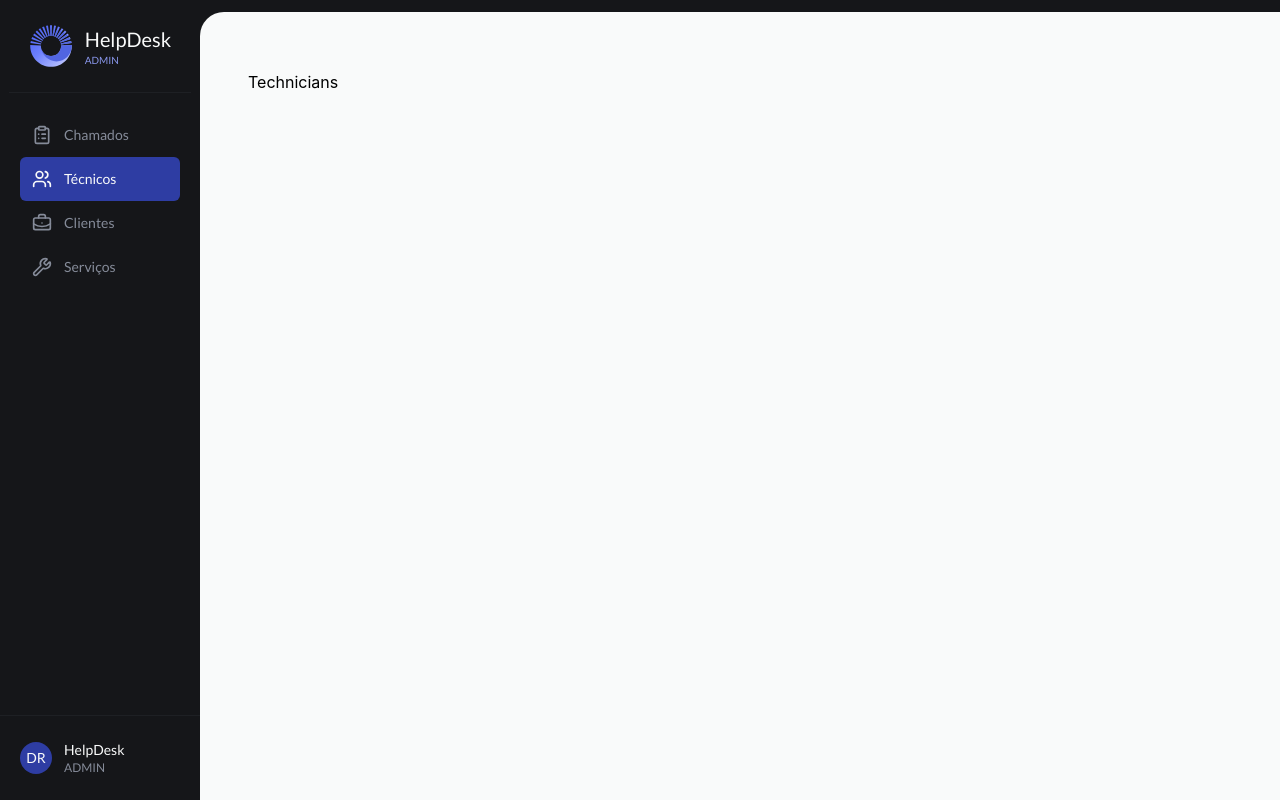
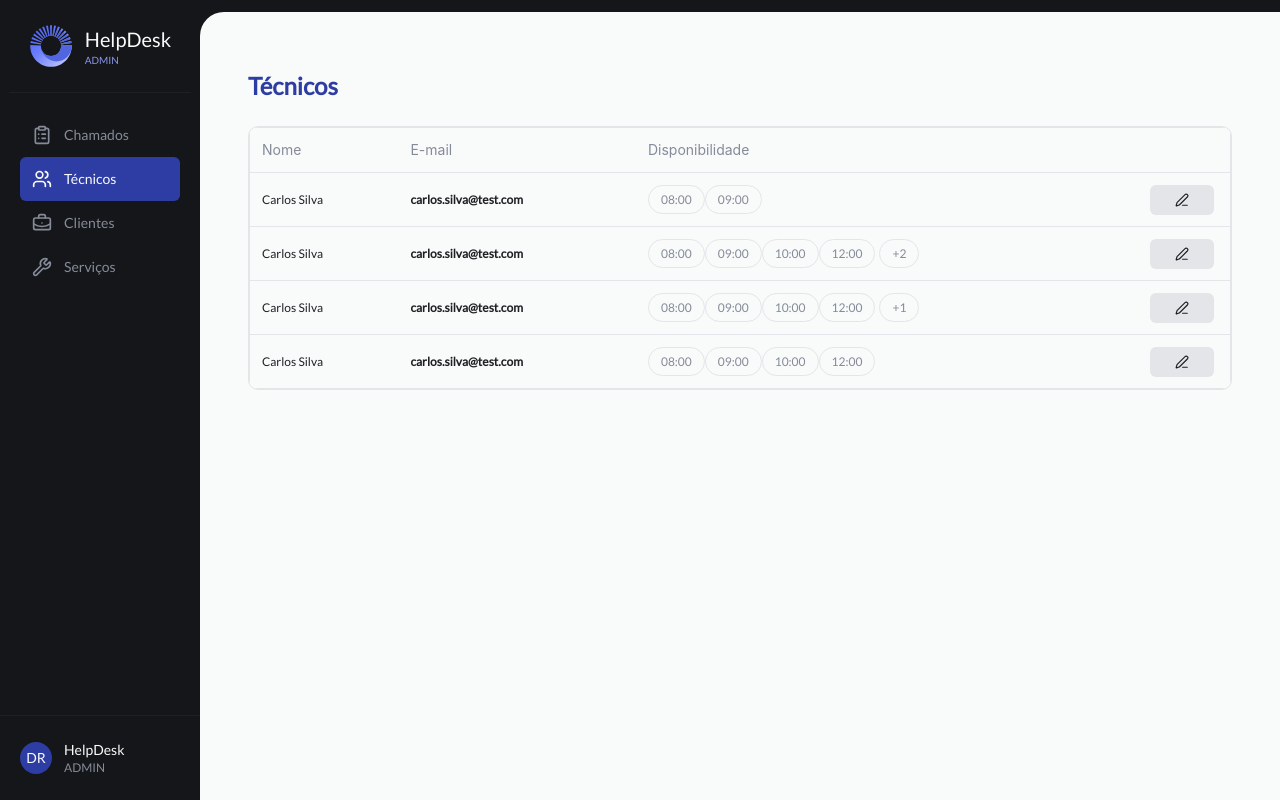
Before and after one commit to demisrusso9/help-desk, a React (Vite) app: page /admin/technicians in a window 1280 px wide. Built offline with nearby package versions, Linux system fonts and the light colour scheme.

Commit message:
feat: add technicians page and add a fixed sidebar

```diff
--- /dev/null
+++ b/src/components/chips.tsx
@@ -0,0 +1,11 @@
+interface ChipsProps {
+	text: string
+}
+
+export function Chips({ text }: ChipsProps) {
+	return (
+		<div className="flex w-fit rounded-full border border-gray-500">
+			<span className="px-3 py-[5.5px] text-xs text-gray-400">{text}</span>
+		</div>
+	)
+}
--- a/src/components/sidebar.tsx
+++ b/src/components/sidebar.tsx
@@ -4,8 +4,8 @@ import { BriefcaseBusiness, ClipboardList, Menu, Users, Wrench } from 'lucide-re
 export function Sidebar() {
 	return (
 		<div className="flex w-full justify-between bg-gray-100 sm:max-w-50 sm:flex-col">
-			<header className="flex items-start justify-between gap-3 border-b border-gray-200 px-5 py-6 sm:mx-auto sm:items-center">
-				<div className="flex h-full items-center justify-center sm:hidden">
+			<header className="flex items-center justify-center gap-3 border-b border-gray-200 px-5 py-6 sm:mx-auto">
+				<div className="flex items-center sm:hidden">
 					<Menu className="text-gray-600" width={20} height={20} />
 				</div>
 
@@ -17,14 +17,14 @@ export function Sidebar() {
 				</div>
 			</header>
 
-			<section className="hidden p-5 sm:flex sm:flex-col">
+			<section className="hidden p-5 sm:flex sm:flex-1 sm:grow sm:flex-col">
 				<MenuLink text="Chamados" Icon={ClipboardList} link="/admin/tickets" />
 				<MenuLink text="Técnicos" Icon={Users} link="/admin/technicians" />
 				<MenuLink text="Clientes" Icon={BriefcaseBusiness} link="/admin/clients" />
 				<MenuLink text="Serviços" Icon={Wrench} link="/admin/services" />
 			</section>
 
-			<footer className="flex items-start gap-3 border-t border-gray-200 px-5 py-6 sm:mt-auto sm:items-center">
+			<footer className="flex items-center gap-3 border-t border-gray-200 px-5 py-6 sm:mt-auto sm:items-center">
 				<div className="bg-blue-dark flex h-8 w-8 items-center justify-center rounded-full">
 					<p className="font-lato text-sm text-gray-600 uppercase">DR</p>
 				</div>
--- a/src/layouts/admin-layout.tsx
+++ b/src/layouts/admin-layout.tsx
@@ -3,14 +3,14 @@ import { Outlet } from 'react-router'
 
 export function AdminLayout() {
 	return (
-		<div className="flex h-full min-h-screen w-full flex-col sm:flex-row">
+		<div className="flex w-full flex-col sm:h-screen sm:flex-row">
 			<Sidebar />
 
-			<div className="flex w-full bg-gray-100">
-				<div className="mt-0 w-full rounded-t-3xl bg-gray-600 p-6 pt-7 sm:mt-3 sm:rounded-none sm:rounded-tl-3xl sm:px-6 sm:pt-14.5 md:px-8 lg:px-12">
+			<main className="bg-gray-100 sm:flex-1 sm:overflow-y-auto">
+				<div className="min-h-full w-full rounded-t-3xl bg-gray-600 p-6 pt-7 sm:mt-3 sm:rounded-none sm:rounded-tl-3xl sm:px-6 sm:pt-14.5 md:px-8 lg:px-12">
 					<Outlet />
 				</div>
-			</div>
+			</main>
 		</div>
 	)
 }
--- a/src/pages/admin/technicians.tsx
+++ b/src/pages/admin/technicians.tsx
@@ -1,3 +1,110 @@
+import { Chips } from '@components/chips'
+import { PenLine } from 'lucide-react'
+import { NavLink } from 'react-router'
+
 export function Technicians() {
-	return <div>Technicians</div>
+	const datarow = [
+		{
+			id: 1,
+			name: 'Carlos Silva',
+			email: 'carlos.silva@test.com',
+			availabilities: ['08:00', '09:00']
+		},
+		{
+			id: 2,
+			name: 'Carlos Silva',
+			email: 'carlos.silva@test.com',
+			availabilities: ['08:00', '09:00', '10:00', '12:00', '14:00', '18:00']
+		},
+		{
+			id: 3,
+			name: 'Carlos Silva',
+			email: 'carlos.silva@test.com',
+			availabilities: ['08:00', '09:00', '10:00', '12:00', '14:00']
+		},
+		{
+			id: 4,
+			name: 'Carlos Silva',
+			email: 'carlos.silva@test.com',
+			availabilities: ['08:00', '09:00', '10:00', '12:00']
+		}
+	]
+
+	return (
+		<>
+			<h1 className="text-blue-dark font-lato text-xl font-bold sm:text-2xl">Técnicos</h1>
+
+			<div className="mt-4 overflow-hidden rounded-[10px] border border-gray-500 sm:mt-6">
+				<table className="w-full">
+					<thead>
+						<tr className="border border-gray-500">
+							<th className="p-3 text-start text-sm font-normal text-gray-400">Nome</th>
+
+							<th className="hidden p-3 text-start text-sm font-normal text-gray-400 md:table-cell">
+								E-mail
+							</th>
+
+							<th className="p-3 text-start text-sm font-normal text-gray-400">
+								Disponibilidade
+							</th>
+
+							<th></th>
+						</tr>
+					</thead>
+
+					<tbody>
+						{datarow.map((data) => (
+							<tr className="border border-gray-500" key={data.id}>
+								<td className="font-lato p-3 text-xs text-gray-200">{data.name}</td>
+
+								<td className="font-lato hidden p-3 text-xs font-bold text-gray-200 md:table-cell">
+									{data.email}
+								</td>
+
+								<td className="font-lato p-3 text-sm text-gray-200 sm:table-cell">
+									<div className="flex gap-1">
+										<div className="hidden sm:flex">
+											{data.availabilities
+												.map((chip) => <Chips key={chip} text={chip} />)
+												.slice(0, 4)}
+										</div>
+
+										<div className="flex sm:hidden">
+											{data.availabilities
+												.map((chip) => <Chips key={chip} text={chip} />)
+												.slice(0, 1)}
+										</div>
+
+										<div className="hidden sm:flex">
+											{data.availabilities.slice(4).length > 0 && (
+												<Chips text={String('+' + data.availabilities.slice(4).length)} />
+											)}
+										</div>
+
+										<div className="flex sm:hidden">
+											{data.availabilities.slice(0).length > 0 && (
+												<Chips
+													text={
+														'+' + String(Number(data.availabilities.slice(0).length - 1))
+													}
+												/>
+											)}
+										</div>
+									</div>
+								</td>
+
+								<td className="cursor-pointer pr-4">
+									<NavLink to={`/admin/technicians/update/${data.id}`}>
+										<div className="flex items-center justify-center rounded-md bg-gray-500 p-2">
+											<PenLine className="text-gray-200" width={14} height={14} />
+										</div>
+									</NavLink>
+								</td>
+							</tr>
+						))}
+					</tbody>
+				</table>
+			</div>
+		</>
+	)
 }
```
